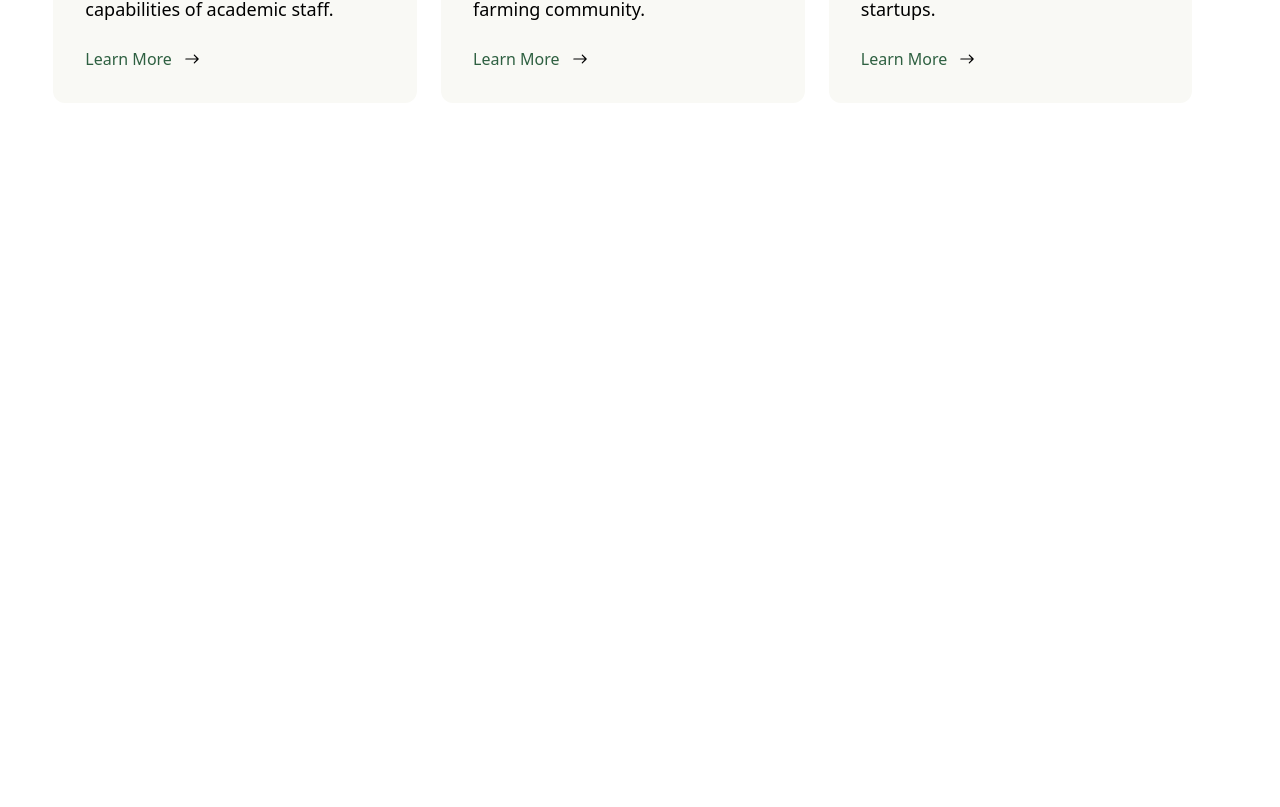
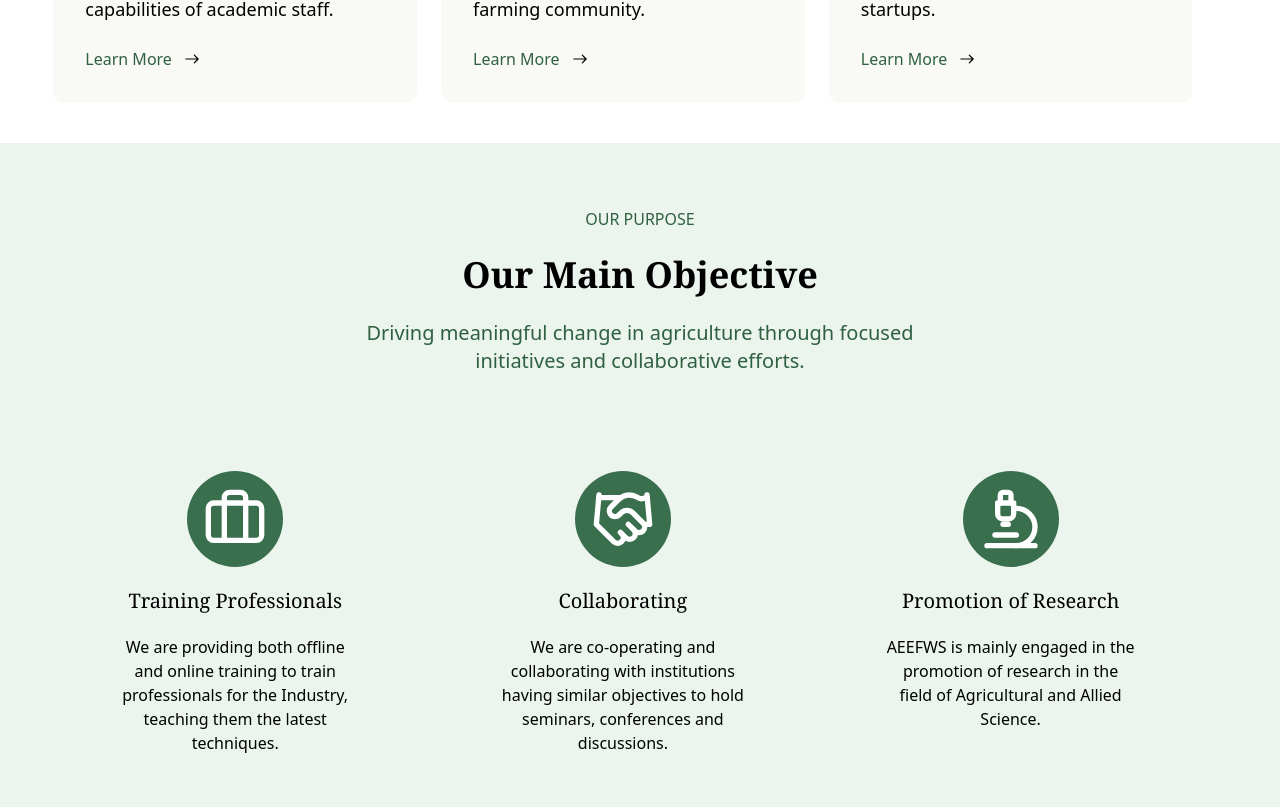
Before and after one commit to Agrilearn-Nexus/agrilearn-landing, a React (Vite) app: page / in a window 1280 px wide. Shown: the part 1813-2620 px from the top of the page. Before the commit the page ends 1916 px from the top, so only its background shows below. Built offline with nearby package versions, Linux system fonts and the light colour scheme.

Commit message:
connect ServiceCard with App

```diff
--- a/src/App.jsx
+++ b/src/App.jsx
@@ -3,6 +3,7 @@ import Navbar from "./components/nav/Navbar";
 import Hero from "./components/hero/Hero";
 import heroBackground from "./assets/hero-agriculture.jpg";
 import ServicesSection from "./components/servicesSection/ServicesSection";
+import ObjectiveSection from "./components/objectives/objectiveSection/ObjectiveSection";
 const App = () => {
   return (
     <div className="bg-green-400 w-full h-screen">
@@ -18,6 +19,7 @@ const App = () => {
         </div>
       </div>
       <ServicesSection />
+      <ObjectiveSection />
     </div>
   );
 };
```
